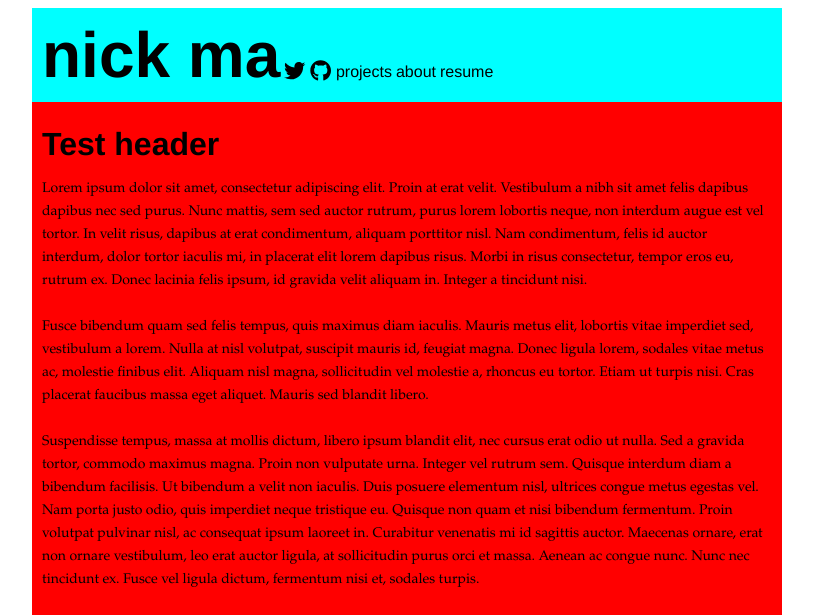
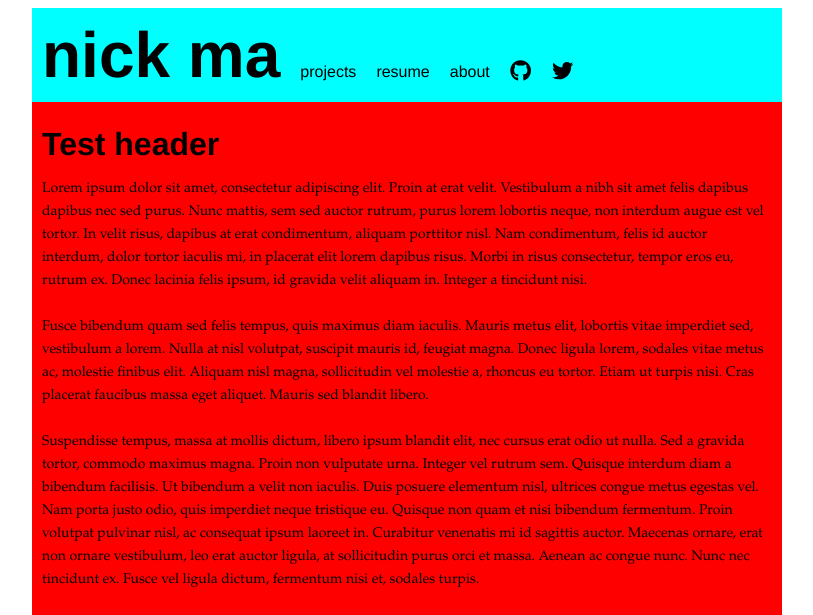
Before and after one commit to pointatnick/pointatnick, a Django app: page / in a window 1280 px wide. Shown: the top 615 px of the page, without its empty margins (233-1046 px from the left). Run offline with Django 3.2, Linux system fonts and the light colour scheme; some libraries are stand-ins or nearby versions.

Commit message:
Move header items around

```diff
--- a/pointatnick/website/static/website/style.css
+++ b/pointatnick/website/static/website/style.css
@@ -17,14 +17,6 @@ a {
     font-family: Helvetica Neue, sans-serif;
 }
 
-.header-main {
-    font-family: Helvetica Neue, sans-serif;
-    font-size: 4em;
-    font-style: normal;
-    font-variant: normal;
-    font-weight: 700;
-}
-
 p {
     font-family: Palatino, serif;
     font-size: 0.875em;
@@ -32,6 +24,19 @@ p {
     font-variant: normal;
     font-weight: normal;
     line-height: 23px;
+}
+
+.header-main {
+    font-family: Helvetica Neue, sans-serif;
+    font-size: 4em;
+    font-style: normal;
+    font-variant: normal;
+    font-weight: 700;
+    padding: 0 0.125em 0 0;
+}
+
+.header-item {
+    padding: 0 0.5em;
 }
 
 .container {
--- a/pointatnick/website/templates/website/home.html
+++ b/pointatnick/website/templates/website/home.html
@@ -10,15 +10,15 @@
     <div class="container">
         <div class="navbar">
             <a class="header-main" href="/">nick ma</a>
-            <a href="https://twitter.com/pointatnick">
+            <a class="header-item" href="/projects">projects</a>
+            <a class="header-item" href="/#">resume</a>
+            <a class="header-item" href="/about">about</a>
+            <a class="header-item" href="https://github.com/pointatnick">
+                <img class="fab fa-github fa-lg" alt="github logo" />
+            </a>
+            <a class="header-item" href="https://twitter.com/pointatnick">
                 <img class="fab fa-twitter fa-lg" alt="twitter logo" />
             </a>
-            <a href="https://github.com/pointatnick">
-                <img class="fab fa-github fa-lg" alt="github logo" />
-            </a>
-            <a href="/projects">projects</a>
-            <a href="/about">about</a>
-            <a href="/#">resume</a>
         </div>
         <div class="content">
             <h1>Test header</h1>
```
Also changed, not shown: pointatnick/website/templates/website/about.html (+7 -7 lines), pointatnick/website/templates/website/projects.html (+7 -7 lines).
